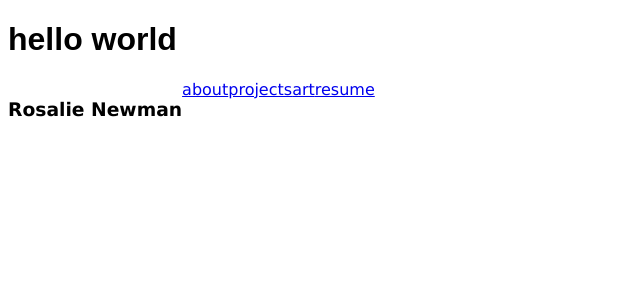
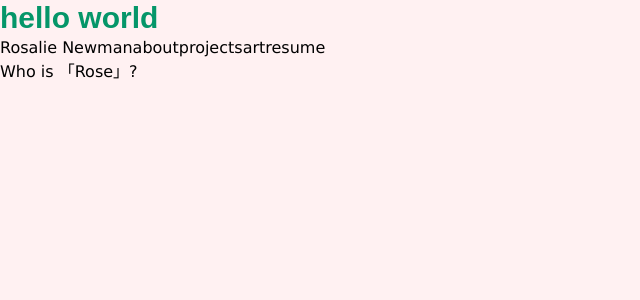
Before and after one commit to rosalie0/rosalie0.github.io, a React (Vite) app: page /about in a window 1280 px wide. Shown: the top 300 px of the page, without its empty margins (0-640 px from the left). Built offline with nearby package versions, Linux system fonts and the light colour scheme; a web font is replaced by a local one.

Commit message:
Tailwind set up. About, Error component. Router adjusted.

```diff
--- a/package.json
+++ b/package.json
@@ -17,6 +17,9 @@
     "@types/react": "^18.0.27",
     "@types/react-dom": "^18.0.10",
     "@vitejs/plugin-react": "^3.1.0",
+    "autoprefixer": "^10.4.13",
+    "postcss": "^8.4.21",
+    "tailwindcss": "^3.2.7",
     "typescript": "^4.9.3",
     "vite": "^4.1.0"
   }
--- /dev/null
+++ b/postcss.config.cjs
@@ -0,0 +1,6 @@
+module.exports = {
+  plugins: {
+    tailwindcss: {},
+    autoprefixer: {},
+  },
+}
--- a/src/App.tsx
+++ b/src/App.tsx
@@ -7,8 +7,8 @@ import RouteContainer from "./components/RouteContainer";
 
 function App() {
   return (
-    <div className="App">
-      <h1>hello world</h1>
+    <div className="App bg-rose-50" style={{ height: "100vh" }}>
+      <h1 className="text-3xl text-emerald-600 font-bold ">hello world</h1>
       <Navbar />
       <RouteContainer />
     </div>
--- a/src/components/About.tsx
+++ b/src/components/About.tsx
@@ -1,7 +1,11 @@
 import React from "react";
 
 function About() {
-  return <div></div>;
+  return (
+    <div>
+      <h2>Who is 「Rose」?</h2>
+    </div>
+  );
 }
 
 export default About;
--- /dev/null
+++ b/src/components/Error.tsx
@@ -0,0 +1,12 @@
+import React from "react";
+
+function Error() {
+  return (
+    <div>
+      <h2>404: Page not found</h2>
+      <p>Looks like something went wrong...</p>
+    </div>
+  );
+}
+
+export default Error;
--- a/src/components/RouteContainer.tsx
+++ b/src/components/RouteContainer.tsx
@@ -1,6 +1,8 @@
 import React from "react";
 import { Routes, Route } from "react-router-dom";
+import About from "./About";
 import Art from "./Art";
+import Error from "./Error";
 import Homepage from "./Homepage";
 import Projects from "./Projects";
 import Resume from "./Resume";
@@ -8,11 +10,14 @@ import Resume from "./Resume";
 function RouteContainer() {
   return (
     <Routes>
+      <Route path="/about" element={<About />} />
+
       <Route path="/art" element={<Art />} />
       <Route path="/projects" element={<Projects />} />
       <Route path="/resume" element={<Resume />} />
 
       <Route path="/" element={<Homepage />} />
+      <Route path="/*" element={<Error />} />
     </Routes>
   );
 }
--- a/src/index.css
+++ b/src/index.css
@@ -1,3 +1,7 @@
+@tailwind base;
+@tailwind components;
+@tailwind utilities;
+
 h1 {
   font-family: "Tilt Neon", sans-serif;
 }
--- /dev/null
+++ b/tailwind.config.cjs
@@ -0,0 +1,9 @@
+/** @type {import('tailwindcss').Config} */
+module.exports = {
+  content: ["./index.html", "./src/**/*.{js,ts,jsx,tsx}"],
+  theme: {
+    fontFamily: {},
+    extend: {},
+  },
+  plugins: [],
+};
```
Also changed, not shown: 1 other file (tests, documents, lock files or other folders).
